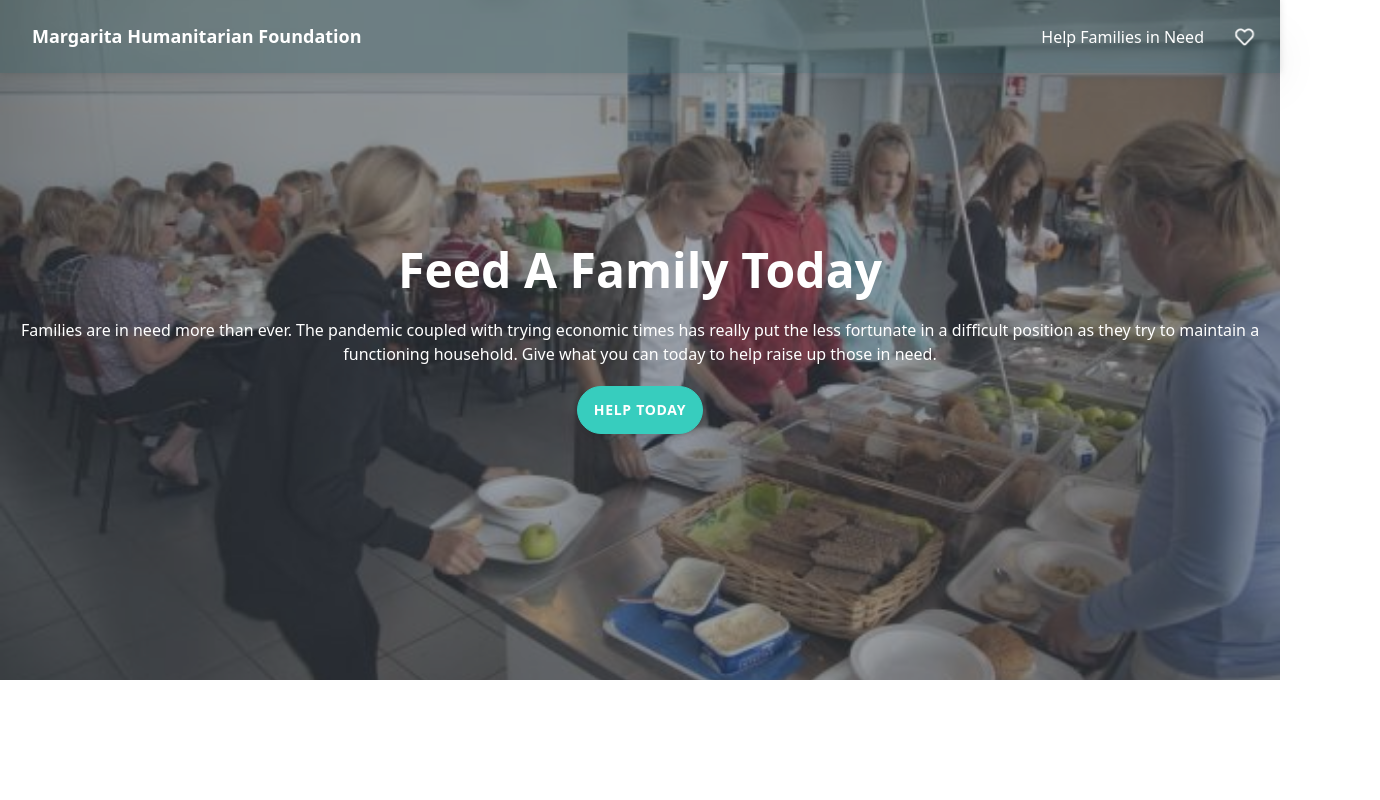
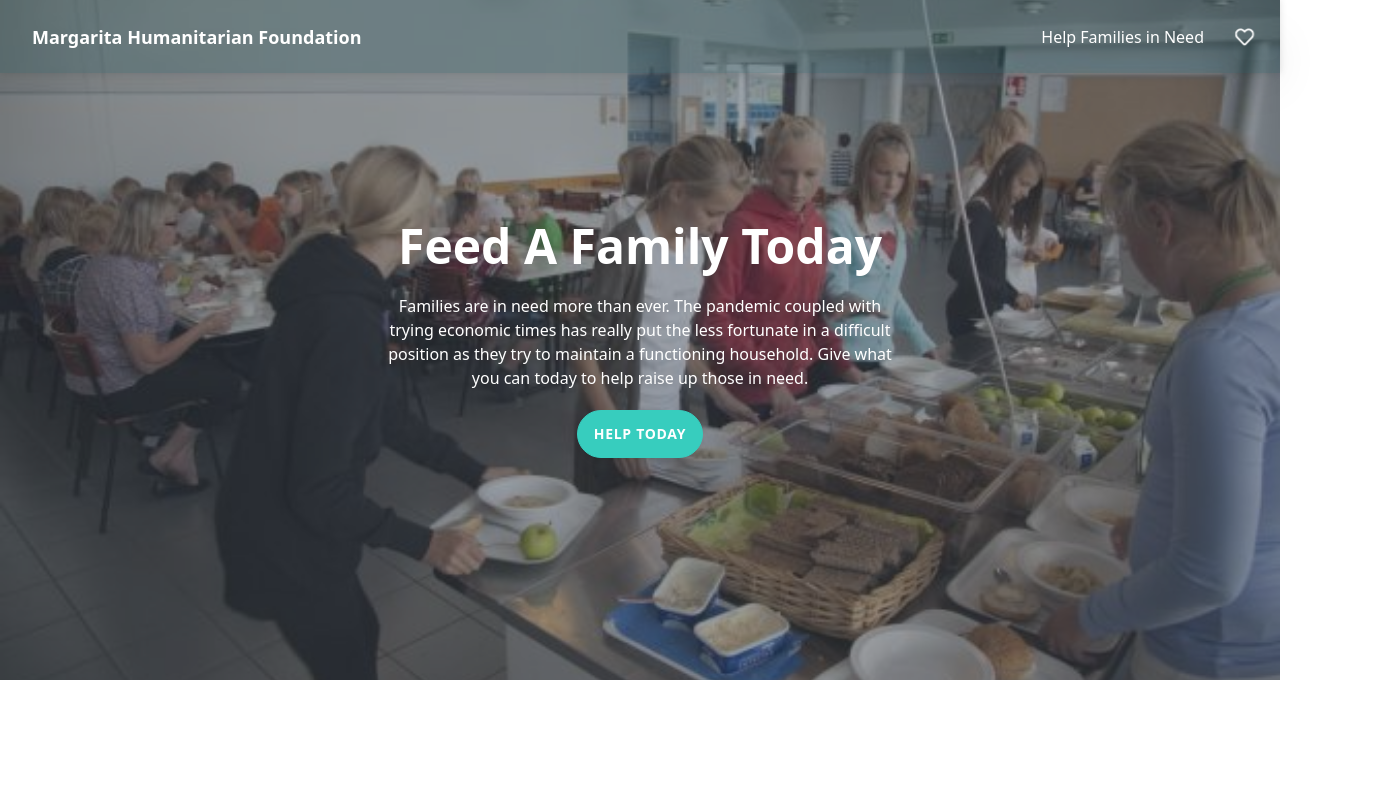
Before and after one commit to margaritahumanitarian/helpafamily, a Next.js app: page /landing-page in a window 1280 px wide. Shown: the top 800 px of the page, 1380 px wide, since content can reach past the window. Built offline with nearby package versions, Linux system fonts and the light colour scheme.

Commit message:
Commented where to make exports for refactoring on landing-page

```diff
--- a/pages/landing-page.js
+++ b/pages/landing-page.js
@@ -2,25 +2,28 @@ import { useEffect, useState } from 'react';
 import Footer from '../components/Footer';
 import Head from 'next/head';
 import Image from 'next/image';
-// import Link from 'next/link';
 import PropTypes from 'prop-types';
 import { useRouter } from 'next/router';
 
 // import { BsSearch } from 'react-icons/bs';
 import { FaRegHeart } from 'react-icons/fa';
 
+// -----------------------------------------------------------------------------------------------------------------------
+// TODO: Export LargeHeroSection to components folder.
+// -----------------------------------------------------------------------------------------------------------------------
+
 /**
  * ## Large Hero Section
  * This component is the main `LargeHeroSection` component.
  *
  * ### Modify using tailwind classes or css
- * - `opacity` : "bg-opacity-`opacity`" | Example: `"30"` | Tailwind opacity => https://tailwindcss.com/docs/background-opacity
+ * - `opacity` : "bg-opacity-`opacity`" | Example: `"30"` | [Tailwind opacity](https://tailwindcss.com/docs/background-opacity)
  * - `heroHeight` : Use standard css (vh | px | %) :  Example: `"70vh"`
  *
  * @param {Object} props - bgImage, mainTextSize, opacity, title, titleSize
  * @param {String} props.bgImage - Background image url
  * @param {String} props.heroHeight Use standard css (vh | px | %) :  Example: `"70vh"`
- * @param {String} props.opacity "bg-opacity-`opacity`" | Example: `"30"` | Tailwind opacity => https://tailwindcss.com/docs/background-opacity
+ * @param {String} props.opacity "bg-opacity-`opacity`" | Example: `"30"` | [Tailwind opacity](https://tailwindcss.com/docs/background-opacity)
  * @returns {JSX} JSX
  */
 
@@ -59,6 +62,14 @@ LargeHeroSection.propTypes = {
   heroHeight: PropTypes.string,
   opacity: PropTypes.string,
 };
+
+// -----------------------------------------------------------------------------------------------------------------------
+// Export End.
+// -----------------------------------------------------------------------------------------------------------------------
+
+// -----------------------------------------------------------------------------------------------------------------------
+// TODO: Export LargeHeroContent to components folder.
+// -----------------------------------------------------------------------------------------------------------------------
 
 /**
  * ## Large Hero Content
@@ -113,9 +124,17 @@ LargeHeroContent.propTypes = {
   children: PropTypes.node,
   fadeInSpeed: PropTypes.string,
   mainTextSize: PropTypes.string,
-  title: PropTypes.string,
+  title: PropTypes.string.isRequired,
   titleSize: PropTypes.string,
 };
+
+// -----------------------------------------------------------------------------------------------------------------------
+// Export LargeHeroContent end.
+// -----------------------------------------------------------------------------------------------------------------------
+
+// -----------------------------------------------------------------------------------------------------------------------
+// TODO: Export LandingPageNav to components folder.
+// -----------------------------------------------------------------------------------------------------------------------
 
 /**
  * ### Landing Page Nav Bar
@@ -207,6 +226,14 @@ const LandingPageNav = ({ fadeInSpeed = '1.5s' }) => {
   );
 };
 
+// -----------------------------------------------------------------------------------------------------------------------
+// Export LandingPageNav end.
+// -----------------------------------------------------------------------------------------------------------------------
+
+// -----------------------------------------------------------------------------------------------------------------------
+// TODO: Export TestimonialSection to components folder or leave it here as it's not the most reusable component.
+// -----------------------------------------------------------------------------------------------------------------------
+
 const TestimonialSection = () => {
   return (
     <section className="testimonial-section">
@@ -297,7 +324,7 @@ const TestimonialSection = () => {
         }
         .testimonial-card {
           display: flex;
-          width: 400px;
+          width: 350px;
           height: 600px;
           overflow: scroll;
           margin: 20px;
@@ -342,6 +369,14 @@ const TestimonialSection = () => {
   );
 };
 
+// -----------------------------------------------------------------------------------------------------------------------
+// Export TestimonialSection end.
+// -----------------------------------------------------------------------------------------------------------------------
+
+// -----------------------------------------------------------------------------------------------------------------------
+// Main Component for this page lives here.
+// -----------------------------------------------------------------------------------------------------------------------
+
 const LandingPage = () => {
   const router = useRouter();
   return (
@@ -361,7 +396,7 @@ const LandingPage = () => {
         >
           <LargeHeroContent
             fadeInSpeed="0.8s"
-            mainTextSize="xl"
+            mainTextSize="lg"
             title="Feed A Family Today"
             titleSize="5xl"
           >
```
